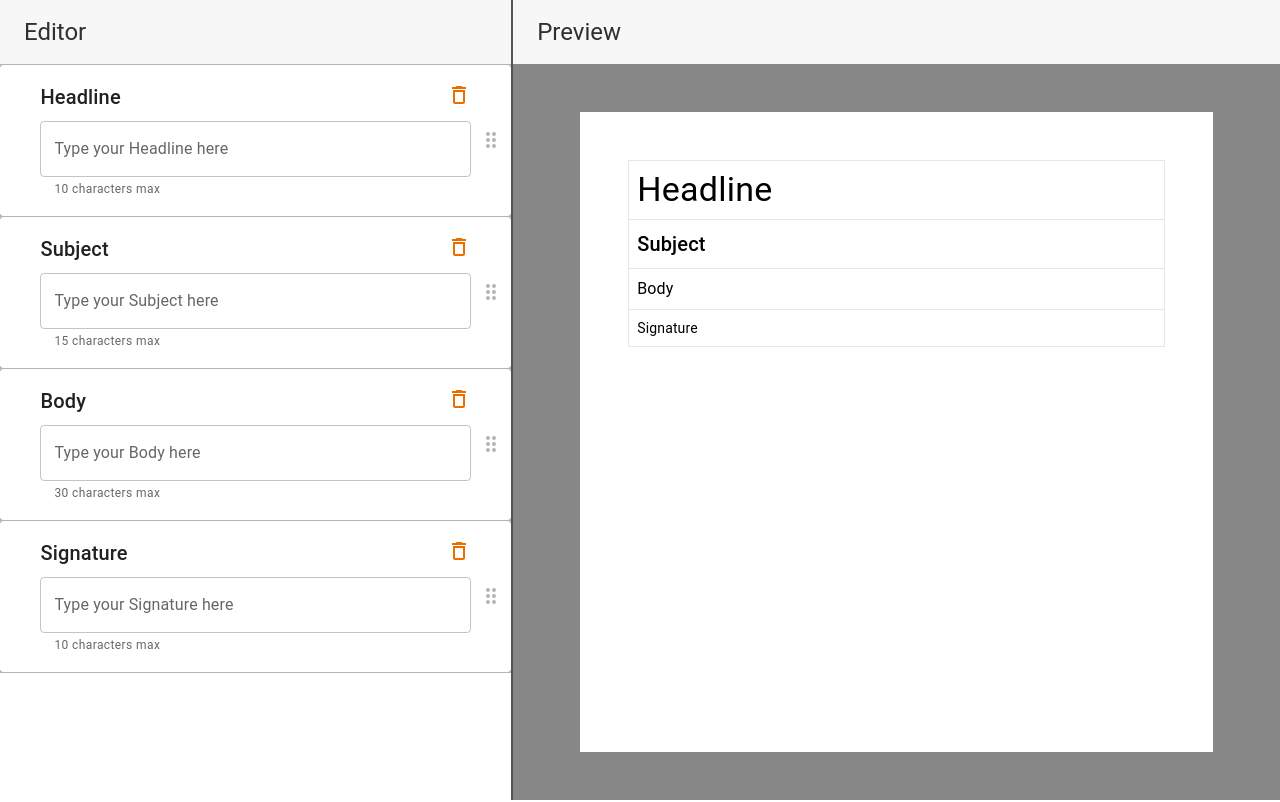
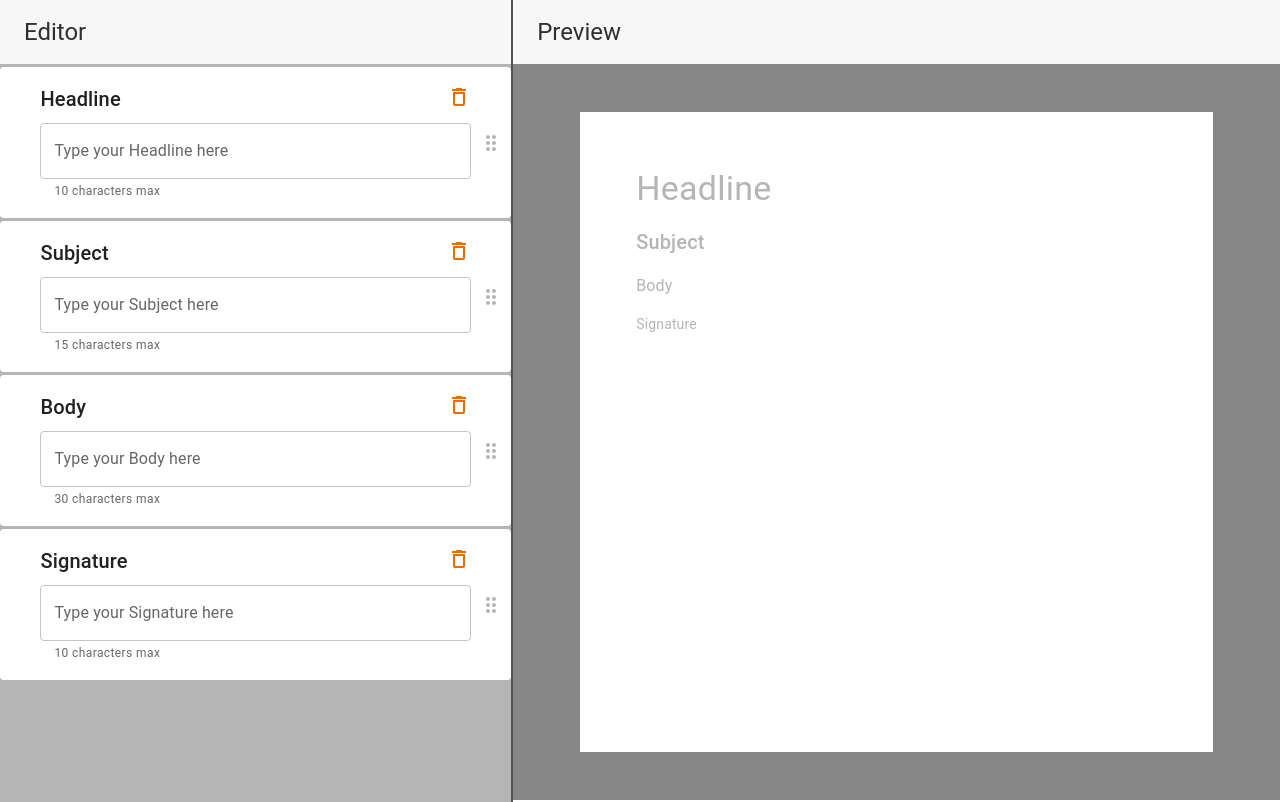
Before and after one commit to MilneS/emails, a React (Create React App) app: page / in a window 1280 px wide. Built offline with nearby package versions, Linux system fonts and the light colour scheme.

Commit message:
editable+ selected card style

```diff
--- a/src/app/cardsSlice.tsx
+++ b/src/app/cardsSlice.tsx
@@ -5,10 +5,12 @@ const initialState: {
   selectedTemplate: Template | {};
   cardsOrder: Card[];
   cardsInputs: Inpt[];
+  selectedCard: string | null;
 } = {
   selectedTemplate: {},
   cardsOrder: [],
   cardsInputs: [],
+  selectedCard: null,
 };
 
 export const cardsSlice = createSlice({
@@ -24,9 +26,17 @@ export const cardsSlice = createSlice({
     setCardsInputs: (state, action) => {
       state.cardsInputs = action.payload;
     },
+    setSelectedCard: (state, action) => {
+      state.selectedCard = action.payload;
+    },
   },
 });
 
-export const { setCardsOrder, setCardsInputs, setSelectedTemplate } = cardsSlice.actions;
+export const {
+  setCardsOrder,
+  setCardsInputs,
+  setSelectedTemplate,
+  setSelectedCard,
+} = cardsSlice.actions;
 
 export default cardsSlice.reducer;
--- a/src/components/editor/components/DeleteCardModal.tsx
+++ b/src/components/editor/components/DeleteCardModal.tsx
@@ -5,7 +5,7 @@ import Typography from "@mui/material/Typography";
 import Modal from "@mui/material/Modal";
 import DeleteOutlineIcon from "@mui/icons-material/DeleteOutline";
 import { useDispatch, useSelector } from "react-redux";
-import { setSelectedTemplate } from "../../../app/cardsSlice";
+import { setSelectedCard, setSelectedTemplate } from "../../../app/cardsSlice";
 import { Template } from "../../../app/interface/interface.model";
 
 const style = {
@@ -30,8 +30,15 @@ const DeleteCardModal = ({ itemId }: { itemId: string }) => {
   );
   const dispatch = useDispatch();
 
-  const handleOpen = () => setOpen(true);
-  const handleClose = () => setOpen(false);
+  const handleOpen = () => {
+    setOpen(true);
+    dispatch(setSelectedCard(itemId));
+  };
+
+  const handleClose = () => {
+    dispatch(setSelectedCard(null));
+    setOpen(false);
+  };
 
   const deleteCard = () => {
     const localTemplate: Template = JSON.parse(
@@ -43,6 +50,7 @@ const DeleteCardModal = ({ itemId }: { itemId: string }) => {
       localTemplate.comps.splice(idx, 1);
     }
     dispatch(setSelectedTemplate(localTemplate));
+    handleClose();
   };
 
   return (
--- a/src/components/editor/components/EditableItem.tsx
+++ b/src/components/editor/components/EditableItem.tsx
@@ -3,7 +3,7 @@ import DragIndicatorIcon from "@mui/icons-material/DragIndicator";
 import { useSortable } from "@dnd-kit/sortable";
 import { CSS } from "@dnd-kit/utilities";
 import { useDispatch, useSelector } from "react-redux";
-import { setCardsInputs } from "../../../app/cardsSlice";
+import { setCardsInputs, setSelectedCard } from "../../../app/cardsSlice";
 import { Inpt } from "../../../app/interface/interface.model";
 import { useState } from "react";
 import DeleteCardModal from "./DeleteCardModal";
@@ -36,6 +36,7 @@ const EditableItem = (props: any) => {
   const inputHandler = (
     e: React.FocusEvent<HTMLInputElement | HTMLTextAreaElement, Element>
   ) => {
+    dispatch(setSelectedCard(null));
     const cardsInputsCopy = JSON.parse(JSON.stringify(cardsInputs));
     cardsInputsCopy.forEach((inp: Inpt) => {
       if (e.target.id === inp.id) {
@@ -58,7 +59,7 @@ const EditableItem = (props: any) => {
         {/* @ts-ignore */}
         <Box sx={TopBoxStyle} pb={1}>
           <Typography variant="h6">{item.name}</Typography>
-          <DeleteCardModal itemId={item.id}/>
+          <DeleteCardModal itemId={item.id} />
         </Box>
         <TextField
           // error
@@ -70,6 +71,7 @@ const EditableItem = (props: any) => {
           onBlur={inputHandler}
           onChange={(e) => setItemVal(e.target.value)}
           value={itemVal}
+          onFocus={() => dispatch(setSelectedCard(itemId))}
         />
       </CardContent>
       <Box
--- a/src/components/editor/components/SortableCont.tsx
+++ b/src/components/editor/components/SortableCont.tsx
@@ -73,12 +73,7 @@ export default function SortableCont() {
             return (
               <Box
                 key={id}
-                sx={{
-                  borderTop: "1px solid #b5b5b5",
-                  borderBottom:
-                    i === items.length - 1 ? "1px solid #b5b5b5" : "0px",
-                  backgroundColor: "#b5b5b5",
-                }}
+                py='0.1rem'
               >
                 {item && (
                   <EditableItem
--- a/src/components/editor/index.tsx
+++ b/src/components/editor/index.tsx
@@ -4,8 +4,15 @@ import SortableCont from "./components/SortableCont";
 
 export default function Editor() {
   return (
-    <Box width="40%" height="100vh">
-      <SectionTitle sectionName={"Editor"} />
+    <Box
+      width="40%"
+      height="100vh"
+      paddingBottom="0.1rem"
+      sx={{ backgroundColor: "#b5b5b5" }}
+    >
+      <Box marginBottom="0.1rem">
+        <SectionTitle sectionName={"Editor"} />
+      </Box>
       <SortableCont />
     </Box>
   );
--- a/src/components/preview/Sheet.tsx
+++ b/src/components/preview/Sheet.tsx
@@ -34,7 +34,6 @@ const Sheet = () => {
             key={item.id}
             item={item}
             inputValue={inputValue}
-            isLast={i === cardsOrder.length - 1}
           />
         ) : null;
       })}
--- a/src/components/preview/components/PreviewItem.tsx
+++ b/src/components/preview/components/PreviewItem.tsx
@@ -1,26 +1,28 @@
 import { Box, Typography } from "@mui/material";
 import { Card } from "../../../app/interface/interface.model";
+import { useSelector } from "react-redux";
 
 const PreviewItem = ({
   item,
   inputValue,
-  isLast,
 }: {
   item: Card;
   inputValue: string;
-  isLast: boolean;
 }) => {
+  const selectedCard = useSelector(
+    (state: any) => state.cardsReducer.selectedCard
+  );
+  const itemStyle = {
+    padding: "0.5rem",
+    border:
+      selectedCard === item.id ? "2px solid #3f51b1" : "0px",
+    overflowWrap: "break-word",
+  };
+
   return (
-    <Box
-      sx={{
-        padding: "0.5rem",
-        border: "1px solid #e6e6e6",
-        borderBottom: isLast ? "1px solid #e6e6e6" : "0px",
-        overflowWrap: "break-word",
-      }}
-    >
+    <Box sx={itemStyle}>
       {/* @ts-ignore */}
-      <Typography variant={item.el}>
+      <Typography variant={item.el} color={inputValue?"#303030":'#b5b5b5'}>
         {inputValue.length > 0 ? inputValue : item.name}
       </Typography>
     </Box>
```
